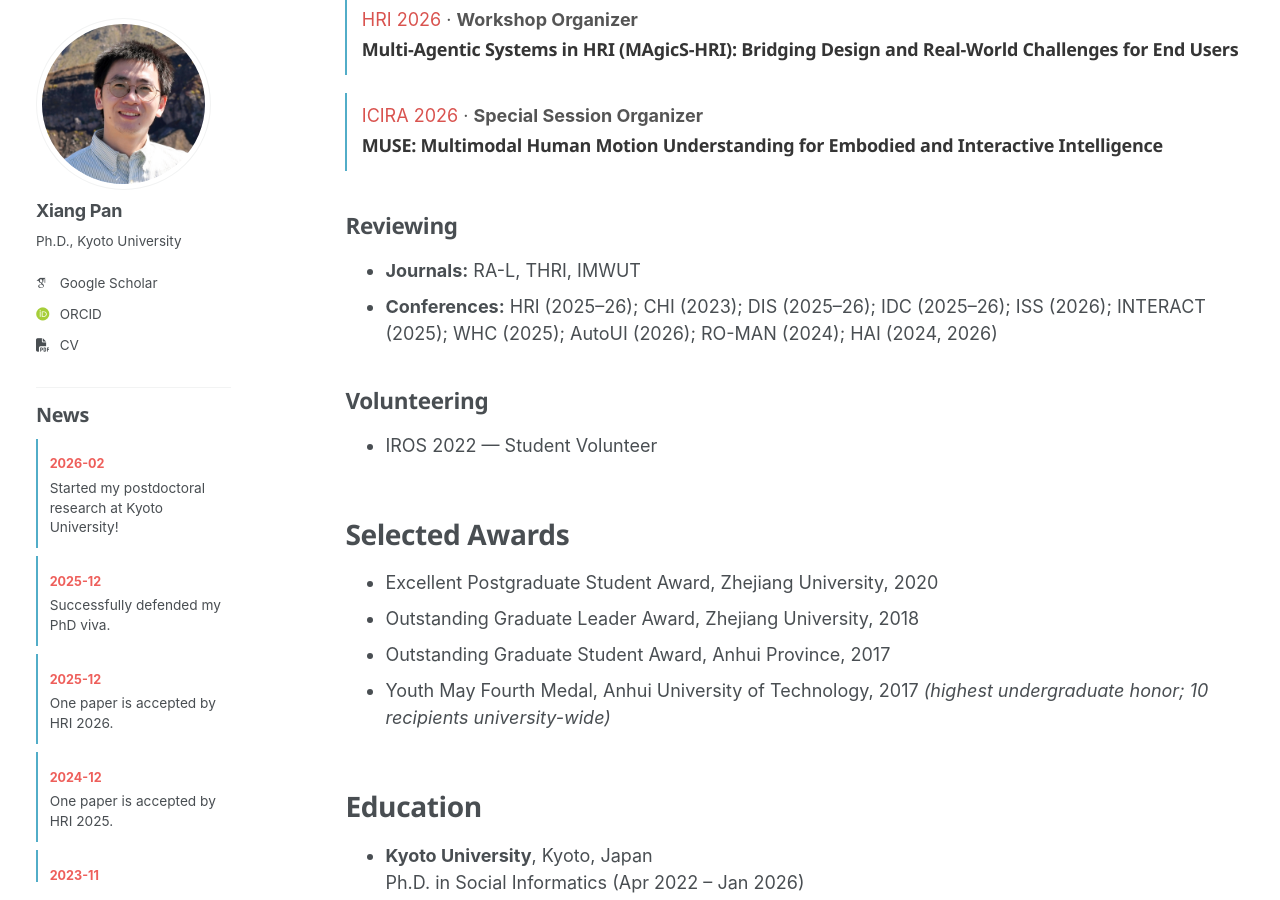
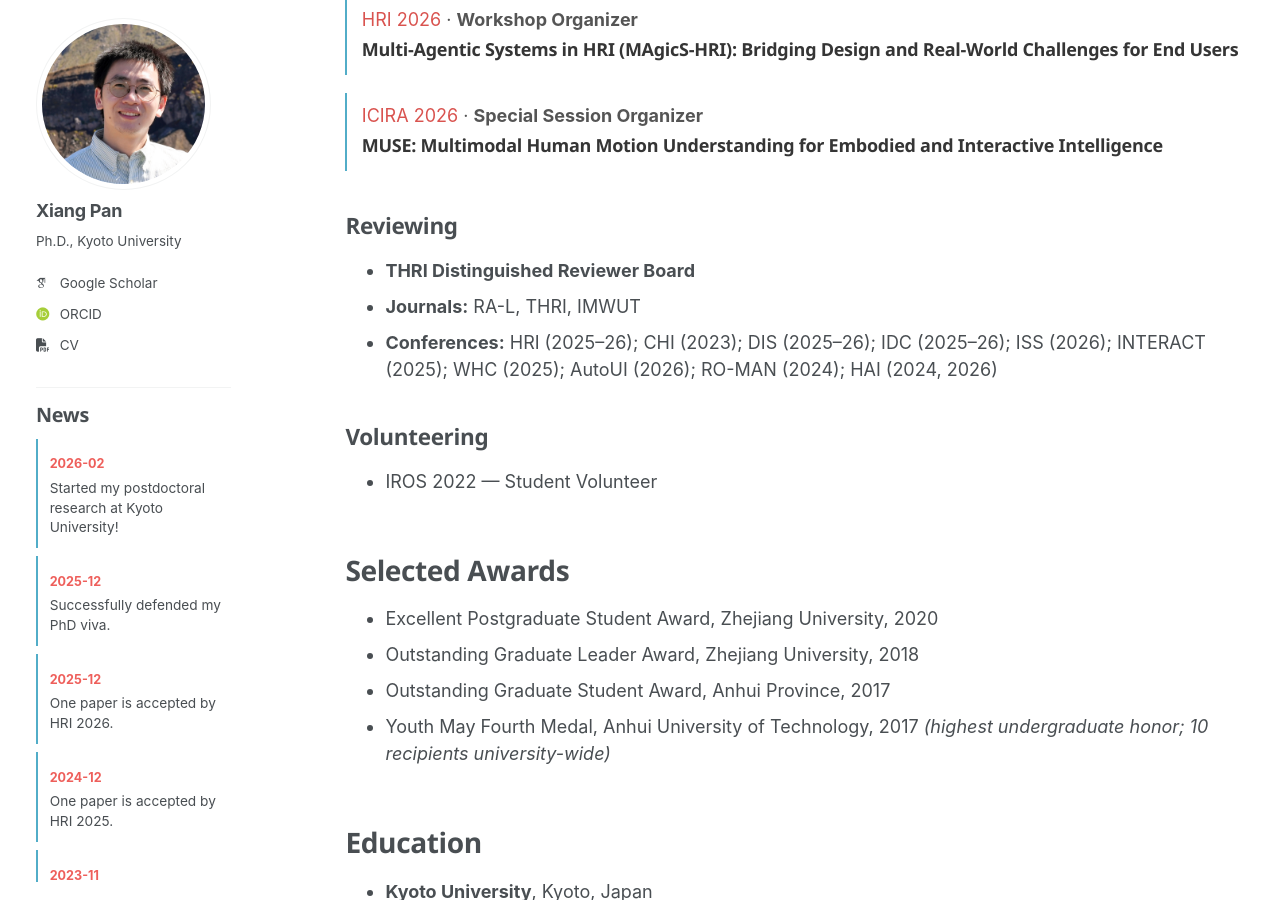
Before and after one commit to pan-xiang/pan-xiang.github.io, a Jekyll site: the page built from _pages/about.md, in a window 1280 px wide and 900 px high, scrolled down 929 px. Built offline with Jekyll 4.4.1, drawn with Linux system fonts in a browser that asks for light colours; some web fonts are replaced.

Commit message:
Update about.md

```diff
--- a/_pages/about.md
+++ b/_pages/about.md
@@ -54,6 +54,7 @@ Currently, I investigate how robots can infer and respond to human intentions by
 </div>
 
 ## Reviewing
+- **THRI Distinguished Reviewer Board**
 - **Journals:** RA-L, THRI, IMWUT
 - **Conferences:** HRI (2025–26); CHI (2023); DIS (2025–26); IDC (2025–26); ISS (2026); INTERACT (2025); WHC (2025); AutoUI (2026); RO-MAN (2024); HAI (2024, 2026)
 
```
